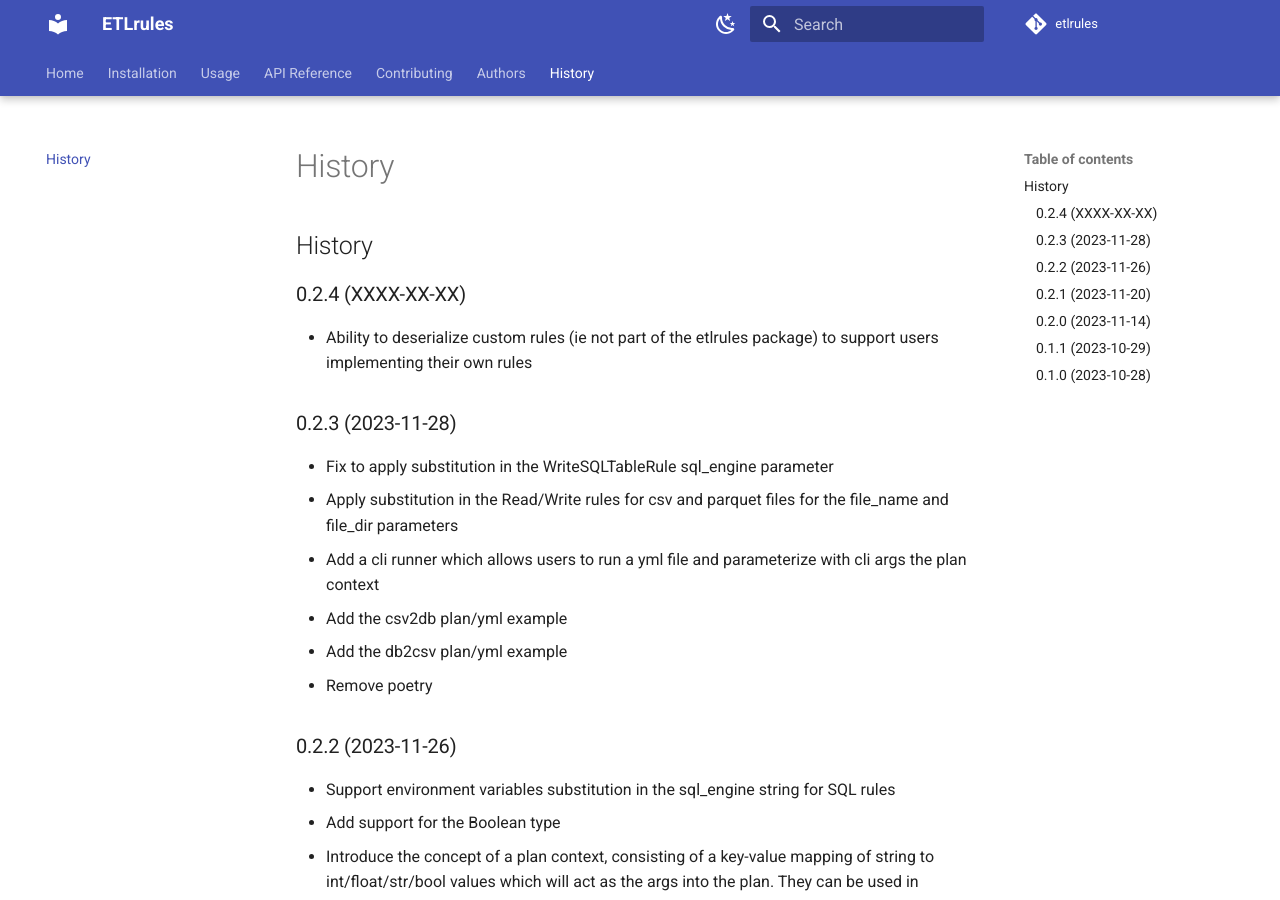
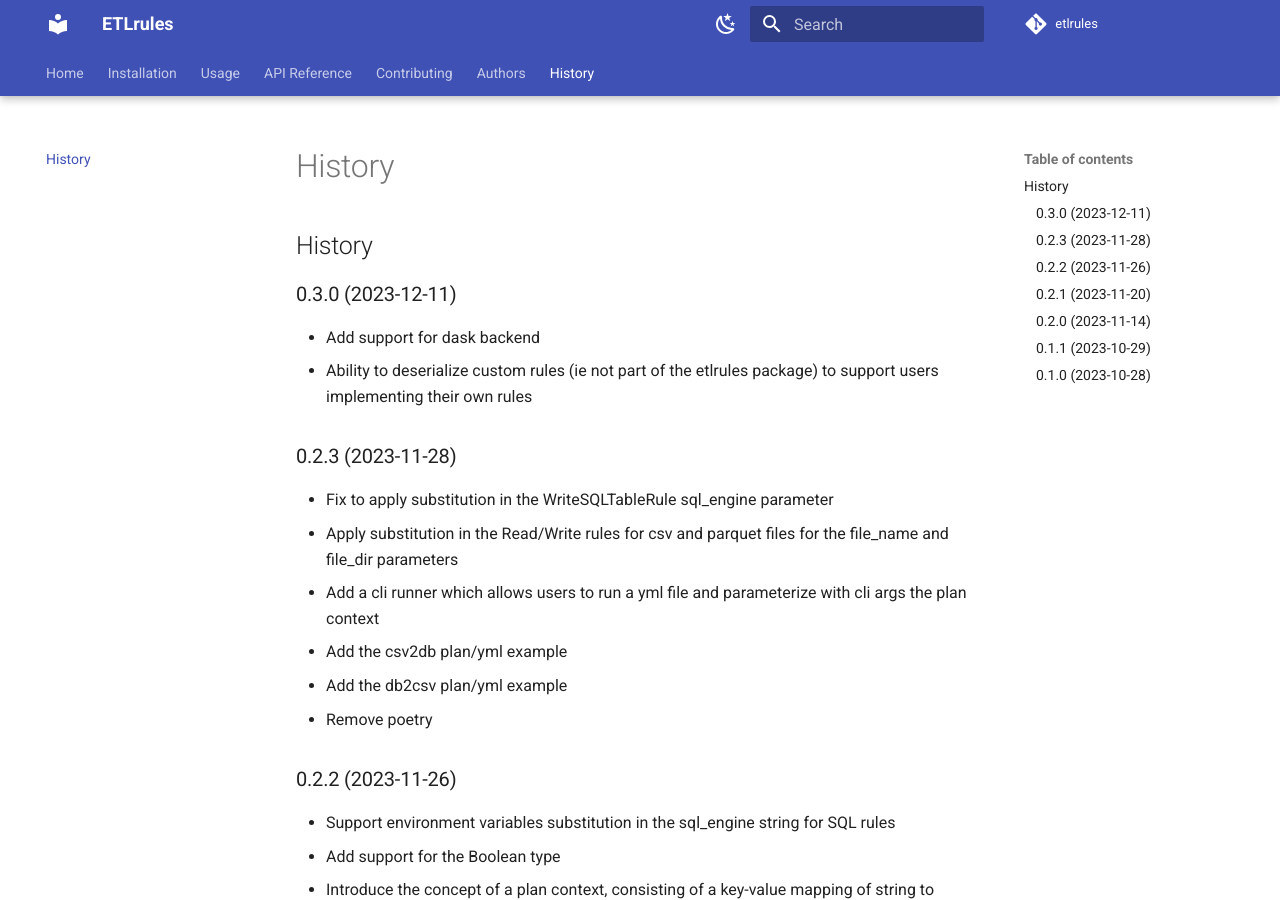
Before and after one commit to ciprianmiclaus2/etlrules, an MkDocs documentation site: the page built from docs/history.md, in a window 1280 px wide and 900 px high. Built offline with MkDocs 1.6.1 and Material for MkDocs 9.7.7, drawn with Linux system fonts in a browser that asks for light colours; comment, search, counter and statistics services are not loaded; the version menu is left out.

Commit message:
Prepare for releasing 0.3.0

```diff
--- a/HISTORY.md
+++ b/HISTORY.md
@@ -1,7 +1,8 @@
 # History
 
-## 0.2.4 (XXXX-XX-XX)
+## 0.3.0 (2023-12-11)
 
+* Add support for dask backend
 * Ability to deserialize custom rules (ie not part of the etlrules package) to support users implementing their own rules
 
 ## 0.2.3 (2023-11-28)
```
